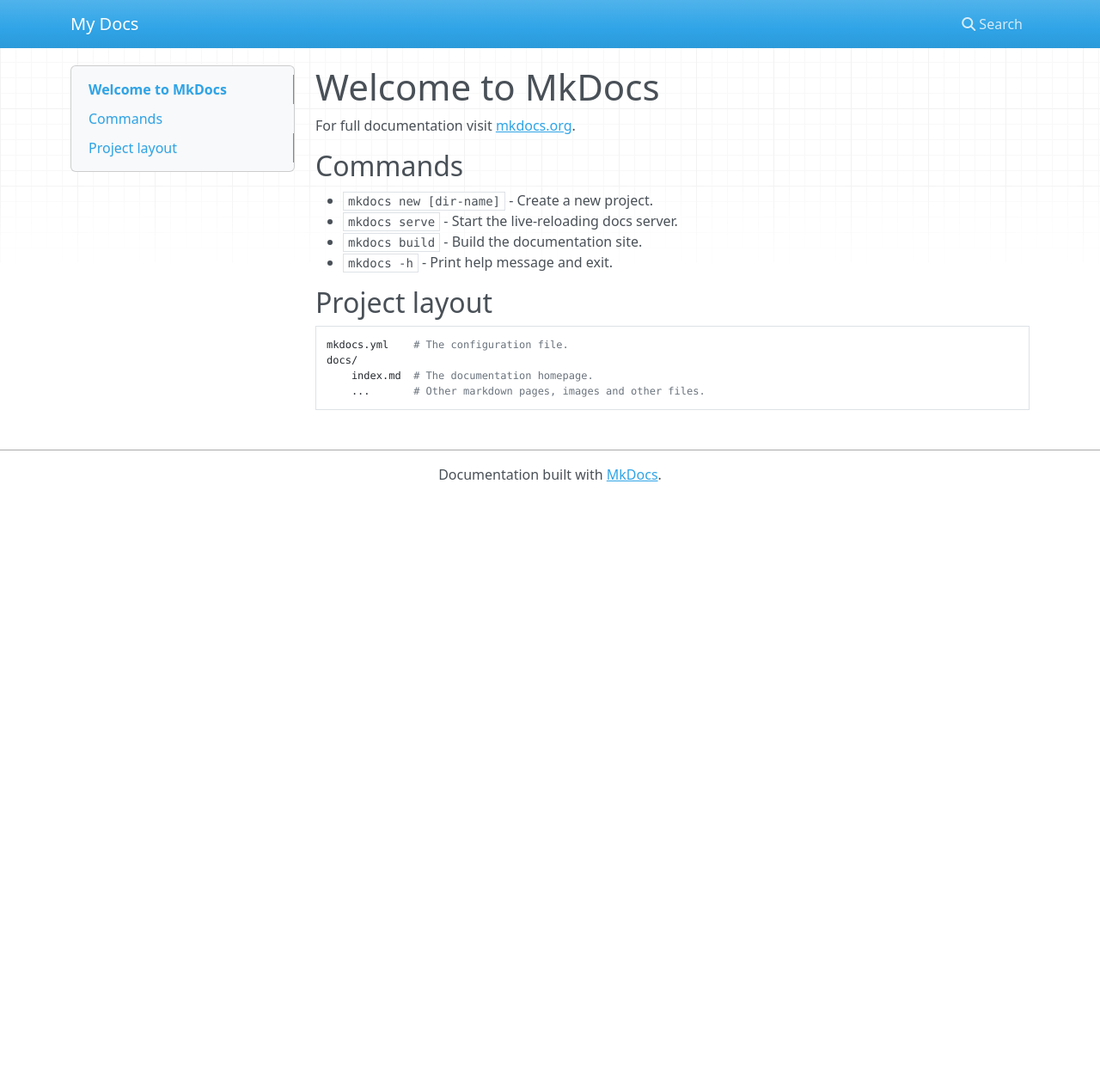
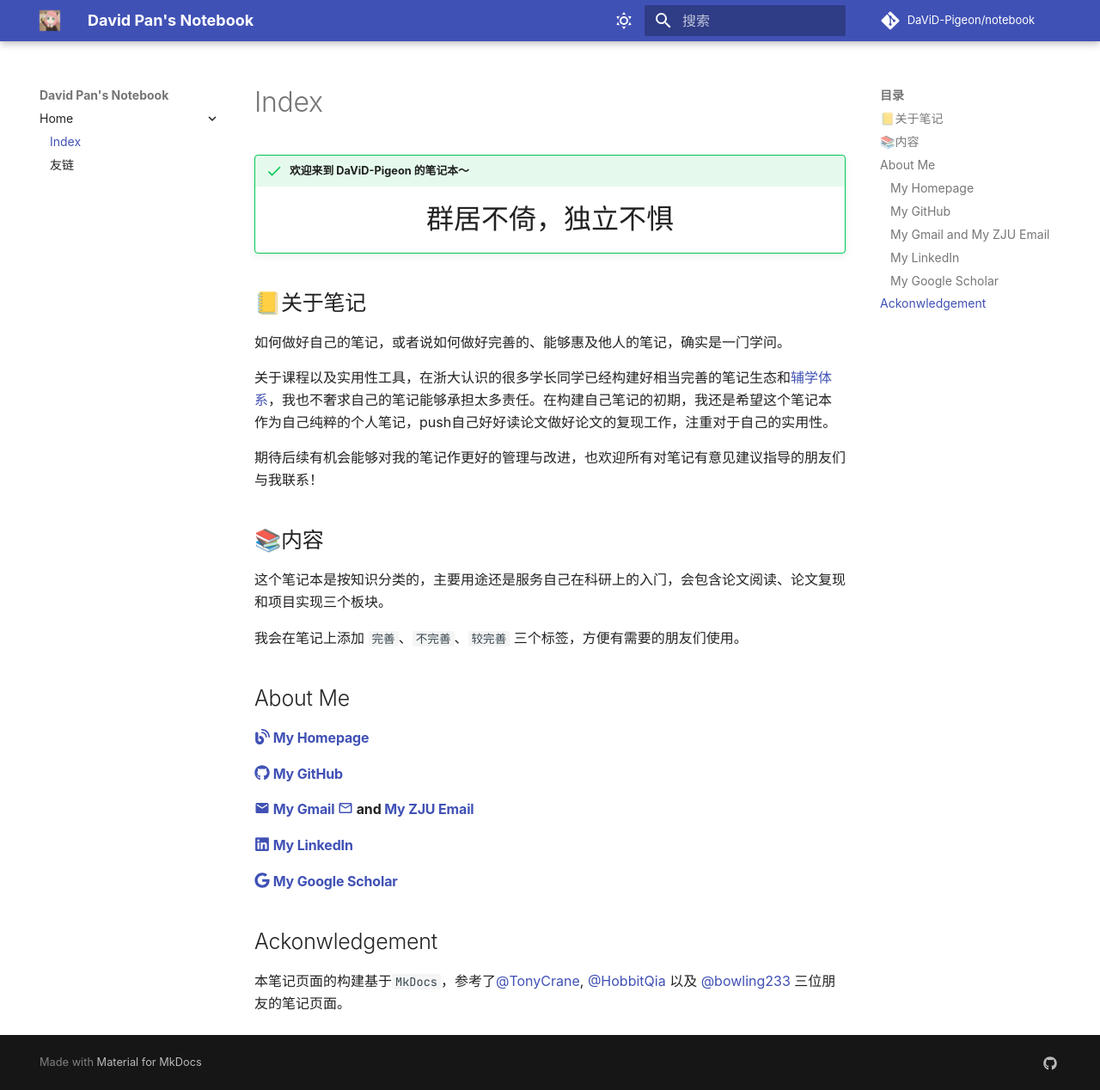
Before and after one commit to DaViD-Pigeon/notebook, an MkDocs documentation site: the page built from docs/index.md, in a window 1280 px wide and 1268 px high. Shown: the whole window at 86% size. Built offline with MkDocs 1.6.1 and Material for MkDocs 9.7.7, drawn with Linux system fonts in a browser that asks for light colours; nearby versions of some CDN libraries; some web fonts are replaced; comment, search, counter and statistics services are not loaded; a style sheet for code colours, icons or effects is not loaded.

Commit message:
first version

```diff
--- a/docs/index.md
+++ b/docs/index.md
@@ -1,17 +1,35 @@
-# Welcome to MkDocs
+!!! success "欢迎来到 DaViD-Pigeon 的笔记本～"
 
-For full documentation visit [mkdocs.org](https://www.mkdocs.org).
+    <div align="center" style="font-size:32px;font-family:'LXGW WenKai Screen';">
+        群居不倚，独立不惧
+    </div>
 
-## Commands
+## 📒关于笔记
 
-* `mkdocs new [dir-name]` - Create a new project.
-* `mkdocs serve` - Start the live-reloading docs server.
-* `mkdocs build` - Build the documentation site.
-* `mkdocs -h` - Print help message and exit.
+如何做好自己的笔记，或者说如何做好完善的、能够惠及他人的笔记，确实是一门学问。
 
-## Project layout
+关于课程以及实用性工具，在浙大认识的很多学长同学已经构建好相当完善的笔记生态和[辅学体系](https://mp.weixin.qq.com/s/nOQ0xzJ0mX2_8JclcKiWdA)，我也不奢求自己的笔记能够承担太多责任。在构建自己笔记的初期，我还是希望这个笔记本作为自己纯粹的个人笔记，push自己好好读论文做好论文的复现工作，注重对于自己的实用性。
 
-    mkdocs.yml    # The configuration file.
-    docs/
-        index.md  # The documentation homepage.
-        ...       # Other markdown pages, images and other files.
+期待后续有机会能够对我的笔记作更好的管理与改进，也欢迎所有对笔记有意见建议指导的朋友们与我联系！
+
+## 📚内容
+
+这个笔记本是按知识分类的，主要用途还是服务自己在科研上的入门，会包含论文阅读、论文复现和项目实现三个板块。
+
+我会在笔记上添加 `完善`、`不完善`、`较完善` 三个标签，方便有需要的朋友们使用。
+
+## About Me
+
+#### [:fontawesome-solid-blog:](https://david-pigeon.github.io) [My Homepage](https://david-pigeon.github.io)
+
+#### [:fontawesome-brands-github:](https://github.com/DaViD-Pigeon) [My GitHub](https://github.com/DaViD-Pigeon)
+
+#### [:material-email:](mailto:panchanghao324@gmail.com) [My Gmail](mailto:panchanghao324@gmail.com)  [:material-email-outline:](mailto:panch@zju.edu.cn) and [My ZJU Email](mailto:panch@zju.edu.cn)
+
+#### [:fontawesome-brands-linkedin:](https://www.linkedin.com/in/changhao-pan-4032b8317) [My LinkedIn](https://www.linkedin.com/in/changhao-pan-4032b8317)
+
+#### [:fontawesome-brands-google:](https://scholar.google.com/citations?user=lAH4cq8AAAAJ) [My Google Scholar](https://scholar.google.com/citations?user=lAH4cq8AAAAJ)
+
+## Ackonwledgement
+
+本笔记页面的构建基于`MkDocs`，参考了[@TonyCrane](https://github.com/TonyCrane), [@HobbitQia](https://github.com/HobbitQia) 以及 [@bowling233](https://github.com/bowling233) 三位朋友的笔记页面。
--- /dev/null
+++ b/docs/js/baidu-tongji.js
@@ -0,0 +1,7 @@
+var _hmt = _hmt || [];
+(function() {
+  var hm = document.createElement("script");
+  hm.src = "https://hm.baidu.com/hm.js?a5007e532fe73fea73f697431c31f417";
+  var s = document.getElementsByTagName("script")[0];
+  s.parentNode.insertBefore(hm, s);
+})();
--- /dev/null
+++ b/docs/js/katex.js
@@ -0,0 +1,38 @@
+(function () {
+    'use strict';
+
+    var katexMath = (function () {
+        var maths = document.querySelectorAll('.arithmatex'),
+            tex;
+
+        for (var i = 0; i < maths.length; i++) {
+            tex = maths[i].textContent || maths[i].innerText;
+            if (tex.startsWith('\\(') && tex.endsWith('\\)')) {
+                katex.render(tex.slice(2, -2), maths[i], { 'displayMode': false });
+            } else if (tex.startsWith('\\[') && tex.endsWith('\\]')) {
+                katex.render(tex.slice(2, -2), maths[i], { 'displayMode': true });
+            }
+        }
+    });
+
+    (function () {
+        var onReady = function onReady(fn) {
+            if (document.addEventListener) {
+                document.addEventListener("DOMContentLoaded", fn);
+            } else {
+                document.attachEvent("onreadystatechange", function () {
+                    if (document.readyState === "interactive") {
+                        fn();
+                    }
+                });
+            }
+        };
+
+        onReady(function () {
+            if (typeof katex !== "undefined") {
+                katexMath();
+            }
+        });
+    })();
+
+}());
--- /dev/null
+++ b/docs/stylesheets/flink.css
@@ -0,0 +1,76 @@
+/* code from https://github.com/TonyCrane/note/blob/master/docs/css/flink.css */
+.flink-list {
+    overflow: auto;
+    padding: 10px 10px 0;
+    text-align: center;
+}
+.flink-list a {
+    color: #4a4a4a;
+}
+[data-md-color-scheme="slate"] .flink-list a {
+    color: rgba(255, 255, 255, 0.7);
+}
+.flink-list-item {
+    position: relative;
+    float: left;
+    overflow: hidden;
+    margin: 15px 7px;
+    width: calc(100% / 2 - 15px);
+    height: 90px;
+    border-radius: 8px;
+    line-height: 17px;
+    -webkit-transform: translateZ(0);
+    transform: translateZ(0);
+    transition: 0.25s;
+}
+.flink-item-icon {
+    float: left;
+    overflow: hidden;
+    margin: 15px 10px;
+    width: 60px;
+    height: 60px;
+    border-radius: 35px;
+}
+.flink-item-name {
+    padding: 19px 10px 0 0;
+    height: 40px;
+    font-weight: bold;
+    font-size: 1.3em;
+}
+.flink-item-desc {
+    padding: 13px 10px 16px 0;
+    height: 50px;
+    font-size: 0.93em;
+}
+.flink-list-item:hover {
+    background-color: rgba(68, 138, 255, 0.1);
+}
+.flink-list-item {
+    width: calc(50% - 15px) !important;
+}
+
+@media screen and (max-width: 1310px) {
+    .flink-list-item {
+        width: calc(100% - 15px) !important;
+    }
+}
+@media screen and (max-width: 1219px) {
+    .flink-list-item {
+        width: calc(50% - 15px) !important;
+    }
+}
+@media screen and (max-width: 1027px) {
+    .flink-list-item {
+        width: calc(100% - 15px) !important;
+    }
+}
+@media screen and (max-width: 959px) {
+    .flink-list-item {
+        width: calc(50% - 15px) !important;
+    }
+}
+@media screen and (max-width: 692px) {
+    .flink-list-item {
+        width: calc(100% - 15px) !important;
+    }
+}
--- a/mkdocs.yml
+++ b/mkdocs.yml
@@ -1 +1,84 @@
-site_name: My Docs
+site_name: David Pan's Notebook
+site_url: https://david-pigeon.github.io/notebook/
+repo_name: DaViD-Pigeon/notebook
+repo_url: https://github.com/DaViD-Pigeon/notebook
+site_description: A notebook for David Pan
+
+theme:
+  name: material
+  language: zh
+  logo: aniya.ico
+  favicon: aniya.ico
+
+  font:
+    text: LXGW WenKai Screen
+    code: JetBrains Mono
+
+  palette:     #切换昼夜模式的颜色，审美差就用默认，专业点就自定义
+    - media: "(prefers-color-scheme: light)"
+      scheme: default  #配色方案：浅色模式
+      toggle:
+        icon: material/weather-sunny #图标，太阳
+        name: Switch to dark mode
+    - media: "(prefers-color-scheme: dark)"
+      scheme: slate  #配色方案：深色模式
+      # primary: Brown  #原色，默认蓝，用于标题、侧边栏、文本链接和其他几个组件
+      toggle:
+        icon: material/weather-night  #图标，月亮
+        name: Switch to light mode
+
+markdown_extensions:
+  - toc:
+      permalink: true
+      toc_depth: 4
+  - meta
+  - def_list
+  - attr_list
+  - md_in_html
+  - sane_lists
+  - admonition
+  - pymdownx.keys
+  - pymdownx.mark
+  - pymdownx.tilde
+  - pymdownx.critic
+  - pymdownx.details
+  - pymdownx.snippets
+  - pymdownx.magiclink
+  - pymdownx.superfences
+  - pymdownx.inlinehilite
+  - pymdownx.smartsymbols  #智能符号
+  - pymdownx.emoji:
+      emoji_index: !!python/name:materialx.emoji.twemoji
+      emoji_generator: !!python/name:materialx.emoji.to_svg
+  - pymdownx.tabbed:
+      alternate_style: true
+  - pymdownx.tasklist:
+      custom_checkbox: true
+  - pymdownx.highlight:
+      anchor_linenums: true
+  - pymdownx.arithmatex:
+      generic: true
+
+extra_css:
+  - https://gcore.jsdelivr.net/npm/katex@0.15.1/dist/katex.min.css
+  - https://gcore.jsdelivr.net/npm/lxgw-wenkai-screen-webfont@1.1.0/style.css
+  - https://gcore.jsdelivr.net/npm/lxgw-wenkai-webfont@1.1.0/style.css
+  - stylesheets/flink.css
+
+extra_javascript:
+  - js/baidu-tongji.js
+  - https://gcore.jsdelivr.net/npm/katex@0.15.1/dist/katex.min.js
+  - js/katex.js
+  - https://polyfill.io/v3/polyfill.min.js?features=es6
+  - https://cdn.jsdelivr.net/npm/mathjax@3/es5/tex-chtml.js
+  - https://cdn.jsdelivr.net/npm/mathjax@3/es5/tex-mml-chtml.js
+
+extra:
+  social:
+    - icon: fontawesome/brands/github
+      link: https://github.com/DaViD-Pigeon
+
+nav:
+  - Home:
+    - index.md
+    - 友链: link.md
```
Also changed, not shown: docs/link.md (added, +55 -0 lines), docs/aniya.ico (added), images/unclewang.jpg (added), 1 other file.
